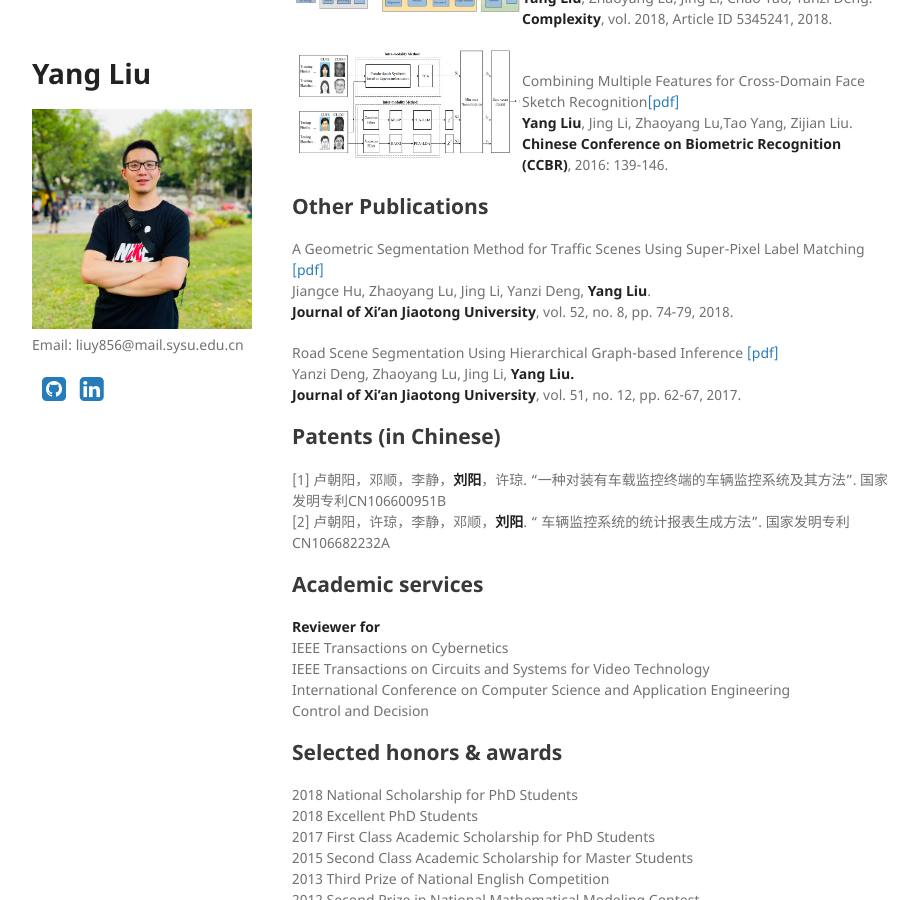
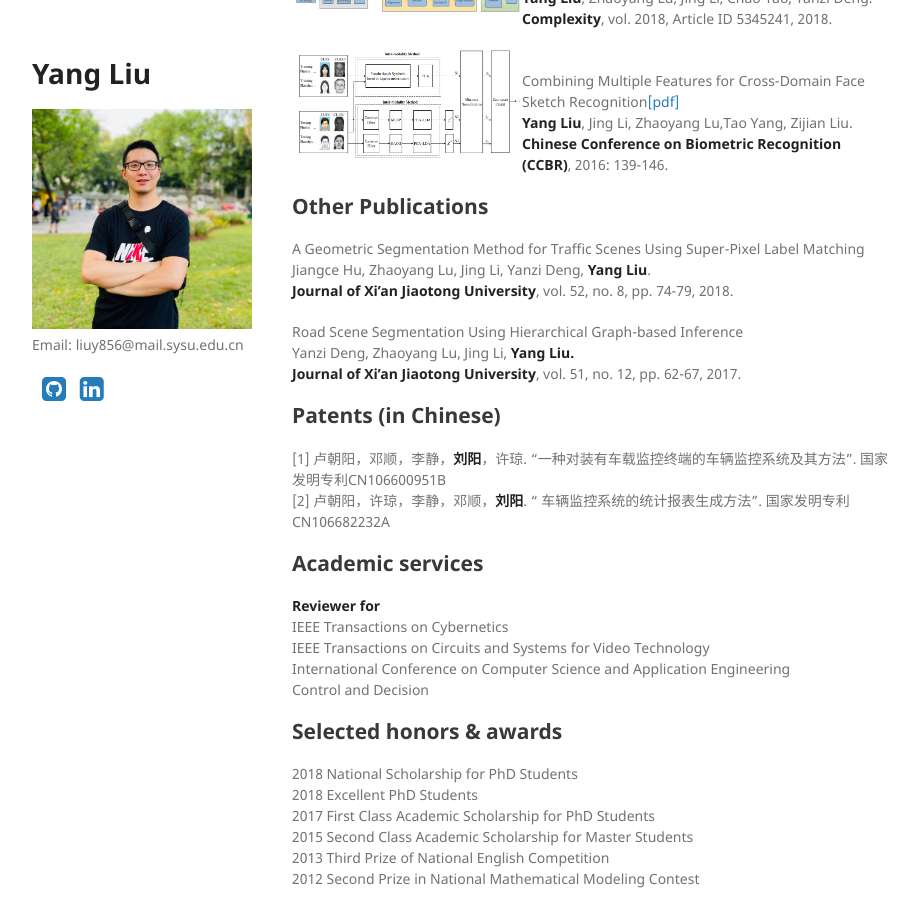
Before and after one commit to YangLiu9208/home, a Jekyll site: the page built from index.md, in a window 1280 px wide and 900 px high, scrolled down 1580 px. Shown: the whole window, without its empty margins (178-1096 px from the left). Built offline with Jekyll 4.4.1, drawn with Linux system fonts in a browser that asks for light colours; a style sheet for code colours, icons or effects is not loaded.

Commit message:
Update index.md

```diff
--- a/index.md
+++ b/index.md
@@ -87,11 +87,11 @@ Combining Multiple Features for Cross-Domain Face Sketch Recognition[[pdf]](http
 
 ## Other Publications
 
-A Geometric Segmentation Method for Traffic Scenes Using Super-Pixel Label Matching [[pdf]](http://zkxb.xjtu.edu.cn//oa/darticle.aspx?type=view&id=201808012)
+A Geometric Segmentation Method for Traffic Scenes Using Super-Pixel Label Matching
 Jiangce Hu, Zhaoyang Lu, Jing Li, Yanzi Deng, **Yang Liu**.
 **Journal of Xi'an Jiaotong University**, vol. 52, no. 8, pp. 74-79, 2018.
 
-Road Scene Segmentation Using Hierarchical Graph-based Inference [[pdf]](http://zkxb.xjtu.edu.cn/oa/DArticle.aspx?type=view&id=201712010)
+Road Scene Segmentation Using Hierarchical Graph-based Inference
 Yanzi Deng, Zhaoyang Lu, Jing Li, **Yang Liu.**
 **Journal of Xi'an Jiaotong University**, vol. 51, no. 12, pp. 62-67, 2017.
 
```
